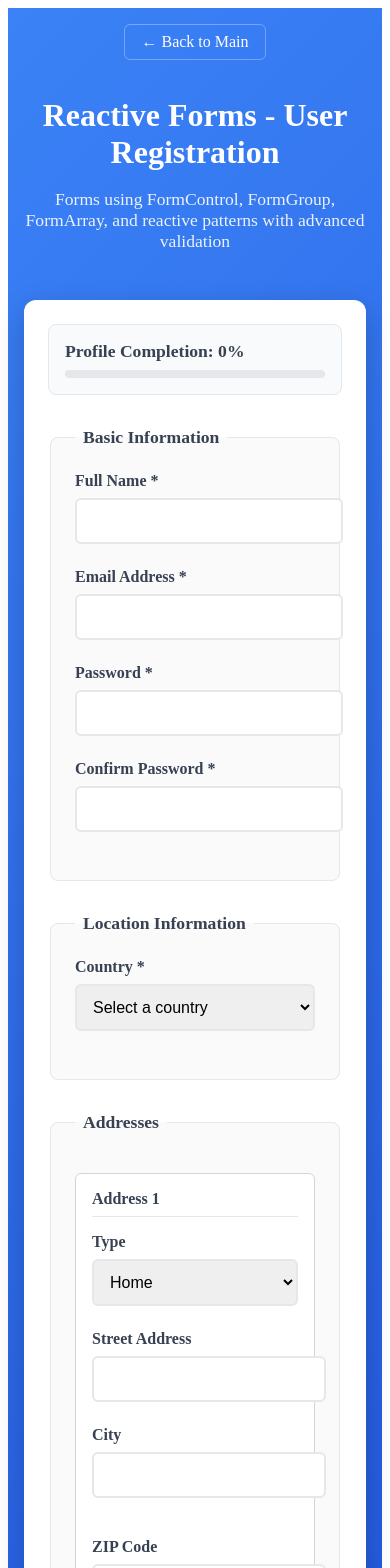
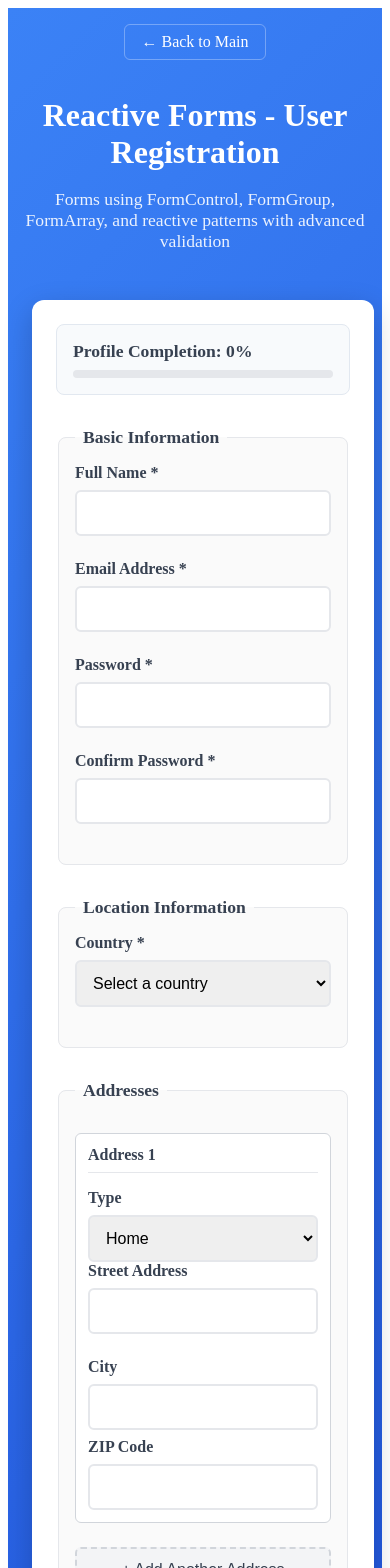
Before and after one commit to superdyzio/angular-forms-showdown, an Angular app: page /reactive in a window 390 px wide. Shown: the top 1568 px of the page. Built offline with nearby package versions, Linux system fonts and the light colour scheme.

Commit message:
improve forms styling

```diff
--- a/src/app/pages/reactive/reactive.component.scss
+++ b/src/app/pages/reactive/reactive.component.scss
@@ -39,11 +39,13 @@ p {
 
 .form-container {
   max-width: 800px;
+  width: 100%;
   margin: 0 auto;
   background: white;
   padding: 2rem;
   border-radius: 12px;
   box-shadow: 0 10px 30px rgba(0, 0, 0, 0.2);
+  box-sizing: border-box;
 }
 
 .form-group {
@@ -64,6 +66,7 @@ label {
   border-radius: 6px;
   font-size: 1rem;
   transition: border-color 0.3s ease;
+  box-sizing: border-box;
 }
 
 .form-input:focus {
@@ -183,6 +186,7 @@ label {
   border: 1px solid #e5e7eb;
   border-radius: 8px;
   background: #fafafa;
+  box-sizing: border-box;
 }
 
 .form-section legend {
@@ -203,6 +207,7 @@ label {
   border: 1px solid #d1d5db;
   border-radius: 6px;
   background: white;
+  box-sizing: border-box;
 }
 
 .address-header {
@@ -257,6 +262,11 @@ label {
   display: grid;
   grid-template-columns: 1fr 1fr;
   gap: 1rem;
+  box-sizing: border-box;
+}
+
+.form-row .form-group {
+  margin-bottom: 0;
 }
 
 .form-row .form-group:last-child {
@@ -312,10 +322,16 @@ label {
   .form-container {
     padding: 1.5rem;
     max-width: 100%;
+    margin: 0 0.5rem;
+  }
+
+  .form-section {
+    padding: 1rem;
   }
 
   .form-row {
     grid-template-columns: 1fr;
+    gap: 0.5rem;
   }
 
   .address-header {
@@ -323,4 +339,8 @@ label {
     align-items: flex-start;
     gap: 0.5rem;
   }
+
+  .address-item {
+    padding: 0.75rem;
+  }
 }
--- a/src/app/pages/template/template.component.scss
+++ b/src/app/pages/template/template.component.scss
@@ -39,11 +39,13 @@ p {
 
 .form-container {
   max-width: 800px;
+  width: 100%;
   margin: 0 auto;
   background: white;
   padding: 2rem;
   border-radius: 12px;
   box-shadow: 0 10px 30px rgba(0, 0, 0, 0.2);
+  box-sizing: border-box;
 }
 
 .form-group {
@@ -64,6 +66,7 @@ label {
   border-radius: 6px;
   font-size: 1rem;
   transition: border-color 0.3s ease;
+  box-sizing: border-box;
 }
 
 .form-input:focus {
@@ -178,6 +181,7 @@ label {
   border: 1px solid #e5e7eb;
   border-radius: 8px;
   background: #fafafa;
+  box-sizing: border-box;
 }
 
 .form-section legend {
@@ -198,6 +202,7 @@ label {
   border: 1px solid #d1d5db;
   border-radius: 6px;
   background: white;
+  box-sizing: border-box;
 }
 
 .address-header {
@@ -252,6 +257,11 @@ label {
   display: grid;
   grid-template-columns: 1fr 1fr;
   gap: 1rem;
+  box-sizing: border-box;
+}
+
+.form-row .form-group {
+  margin-bottom: 0;
 }
 
 .form-row .form-group:last-child {
@@ -307,10 +317,16 @@ label {
   .form-container {
     padding: 1.5rem;
     max-width: 100%;
+    margin: 0 0.5rem;
+  }
+
+  .form-section {
+    padding: 1rem;
   }
 
   .form-row {
     grid-template-columns: 1fr;
+    gap: 0.5rem;
   }
 
   .address-header {
@@ -318,4 +334,8 @@ label {
     align-items: flex-start;
     gap: 0.5rem;
   }
+
+  .address-item {
+    padding: 0.75rem;
+  }
 }
```
